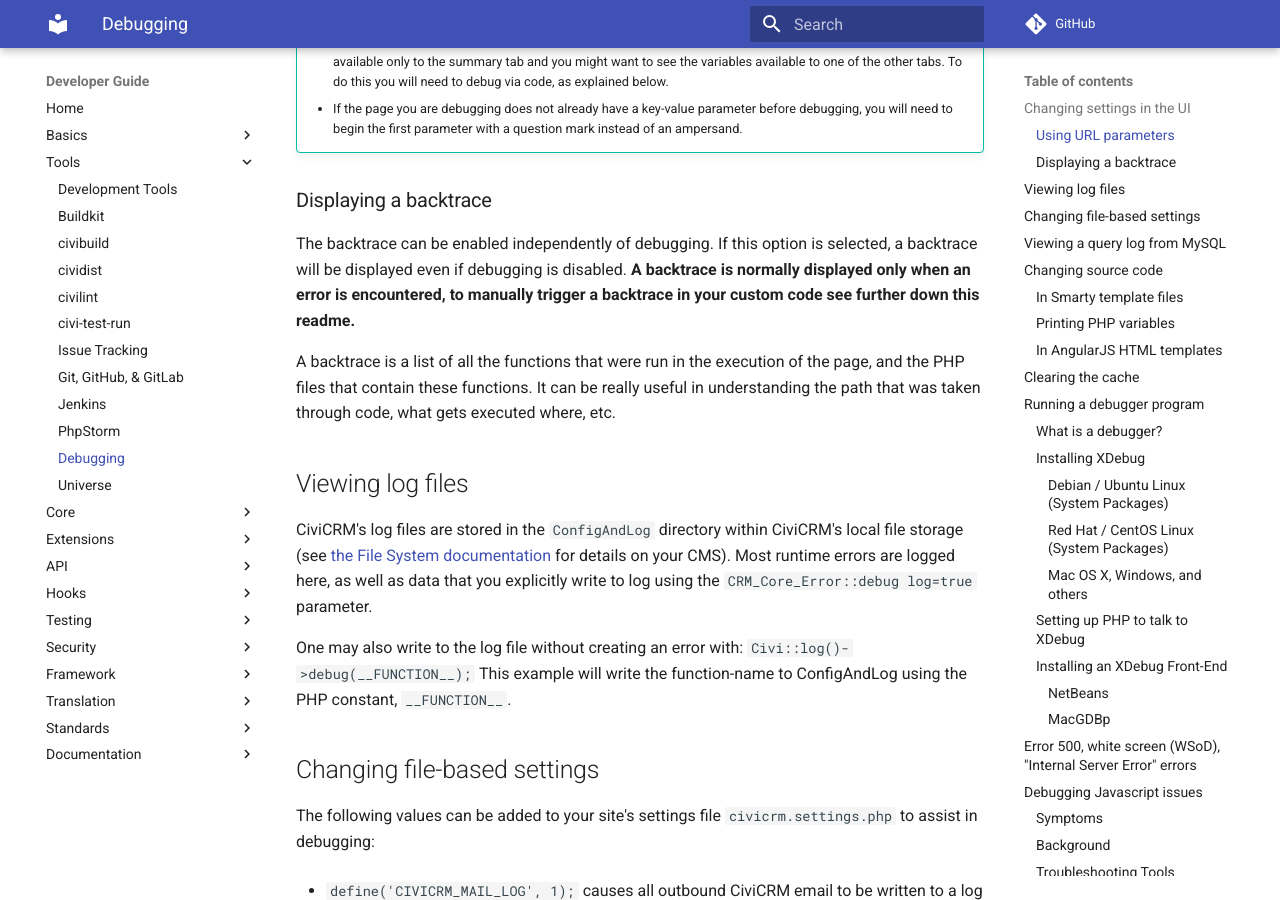
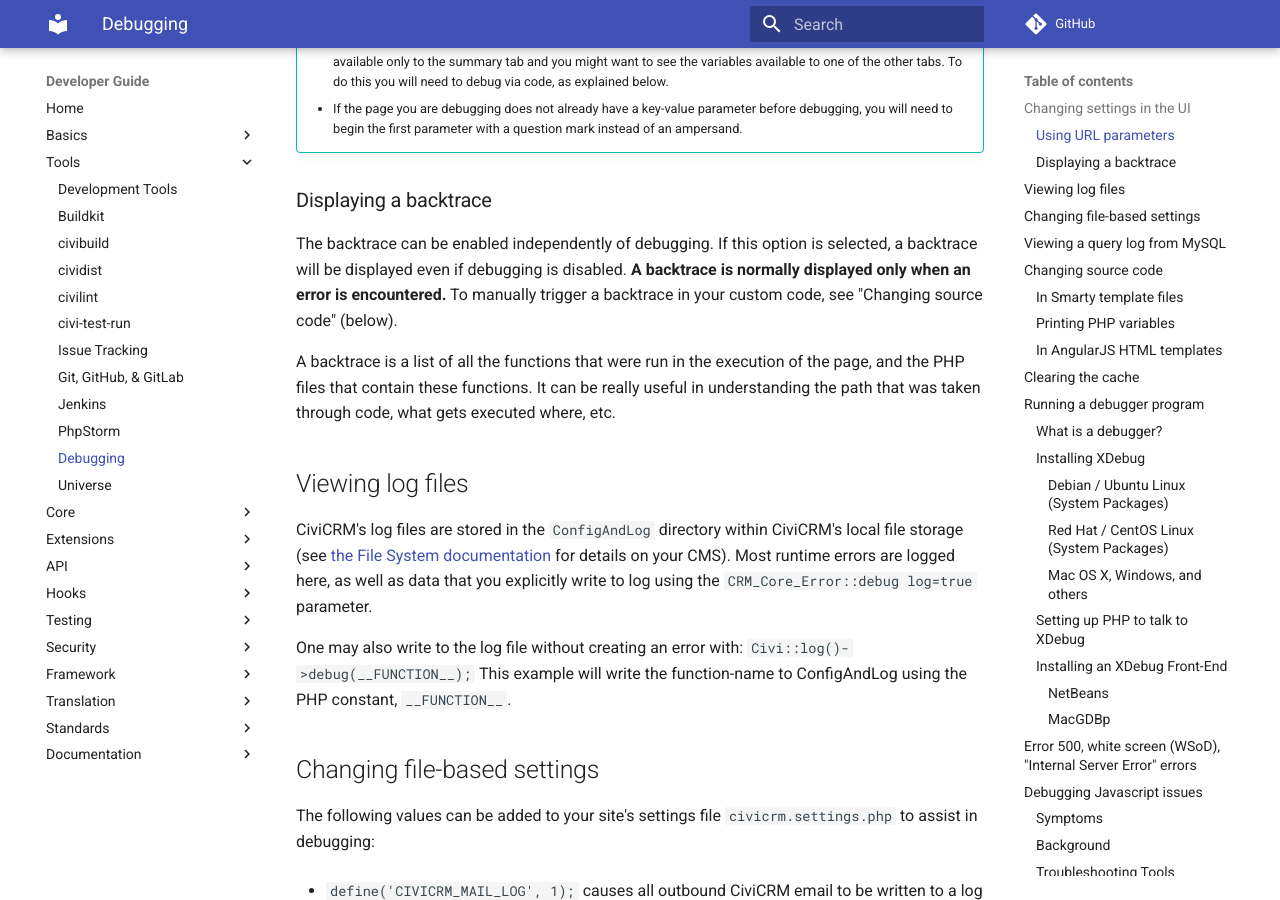
Before and after one commit to civicrm/civicrm-dev-docs, an MkDocs documentation site: the page built from docs/tools/debugging.md, in a window 1280 px wide and 900 px high, scrolled down 1229 px. Built offline with MkDocs 1.6.1 and Material for MkDocs 9.7.7, drawn with Linux system fonts in a browser that asks for light colours; comment, search, counter and statistics services are not loaded; old or Windows-style settings are respelled for this version of MkDocs.

Commit message:
Update debugging.md
Fix comma splice.  Make clearer reference to later section.

```diff
--- a/docs/tools/debugging.md
+++ b/docs/tools/debugging.md
@@ -32,7 +32,7 @@
 
 ### Displaying a backtrace
 
-The backtrace can be enabled independently of debugging. If this option is selected, a backtrace will be displayed even if debugging is disabled. **A backtrace is normally displayed only when an error is encountered, to manually trigger a backtrace in your custom code see further down this readme.**
+The backtrace can be enabled independently of debugging. If this option is selected, a backtrace will be displayed even if debugging is disabled. **A backtrace is normally displayed only when an error is encountered.** To manually trigger a backtrace in your custom code, see "Changing source code" (below).
 
 A backtrace is a list of all the functions that were run in the execution of the page, and the PHP files that contain these functions. It can be really useful in understanding the path that was taken through code, what gets executed where, etc.
 
```
